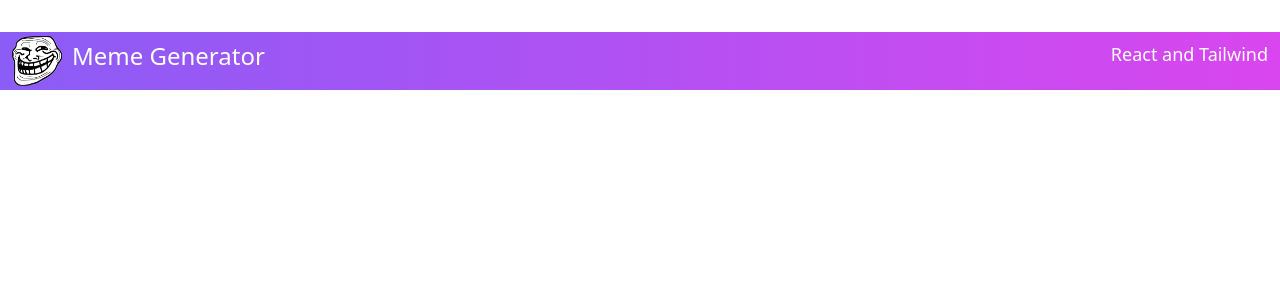
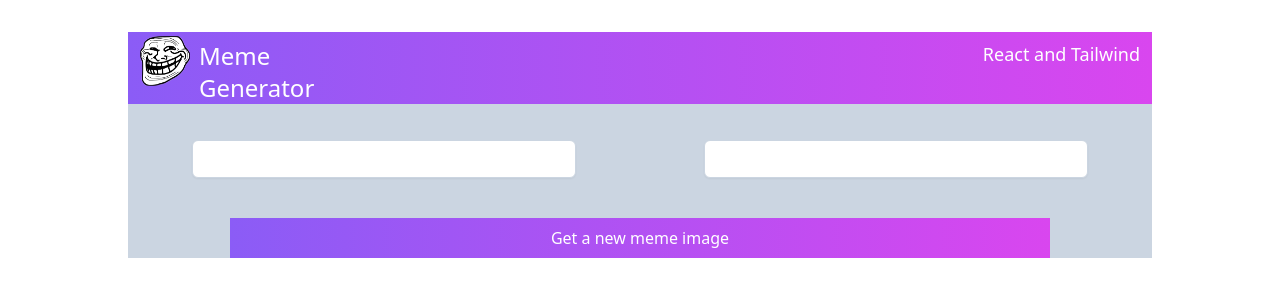
Before and after one commit to semanurakkuzu/meme_generator, a React (Create React App) app: page / in a window 1280 px wide. Shown: the top 300 px of the page. Built offline with nearby package versions, Linux system fonts and the light colour scheme.

Commit message:
added meme pages

```diff
--- a/src/App.js
+++ b/src/App.js
@@ -1,9 +1,11 @@
 import Header from "./components/Header";
+import Meme from "./components/Meme";
 
 function App() {
   return (
-    <div>
-   <Header></Header>
+    <div className="container mx-auto">
+      <Header></Header>
+      <Meme></Meme>
     </div>
   );
 }
--- /dev/null
+++ b/src/components/Meme.jsx
@@ -0,0 +1,27 @@
+export default function Meme() {
+  return (
+    <div className="bg-slate-300 pt-8">
+      <div className="flex flex-row mb-5">
+        <div className="w-2/4 flex justify-center">
+          <input
+            type="text"
+            class="mt-1 px-3 py-2 bg-white border shadow-sm border-slate-300 placeholder-slate-400 focus:outline-none focus:border-violet-500 focus:ring-violet-500 block w-9/12 rounded-md sm:text-sm focus:ring-1"
+            placeholder=""
+          />
+        </div>
+        <div className="w-2/4 flex justify-center">
+          <input
+            type="text"
+            class="mt-1 px-3 py-2 bg-white border shadow-sm border-slate-300 placeholder-slate-400 focus:outline-none focus:border-fuchsia-500 focus:ring-fuchsia-500 block w-9/12 rounded-md sm:text-sm focus:ring-1"
+            placeholder=""
+          />
+        </div>
+      </div>
+      <div className="flex flex-row justify-center mb-3">
+        <button class="rounded-none h-18 w-4/5 bg-gradient-to-r from-violet-500 to-fuchsia-500 mt-5 text-white px-2 py-2">
+          Get a new meme image
+        </button>
+      </div>
+    </div>
+  );
+}
```
